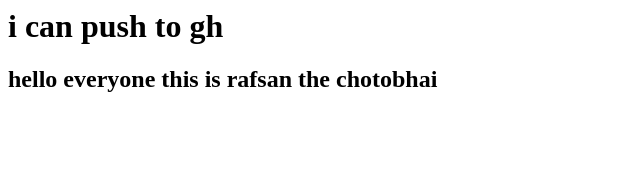
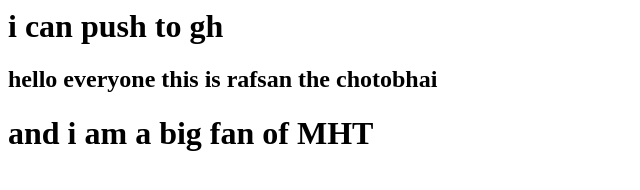
Before and after one commit to mohiuddinhasantanvir1/project2, a plain HTML site: page index.html in a window 1280 px wide. Shown: the whole page, without its empty margins (0-640 px from the left). Drawn offline with Linux system fonts and the light colour scheme.

Commit message:
Update index.html

```diff
--- a/index.html
+++ b/index.html
@@ -11,5 +11,6 @@
 <body>
     <h1>i can push to gh</h1>
     <h2>hello everyone this is rafsan the chotobhai</h2>
+    <h1>and i am a big fan of MHT<h1>
 </body>
 </html>
```
